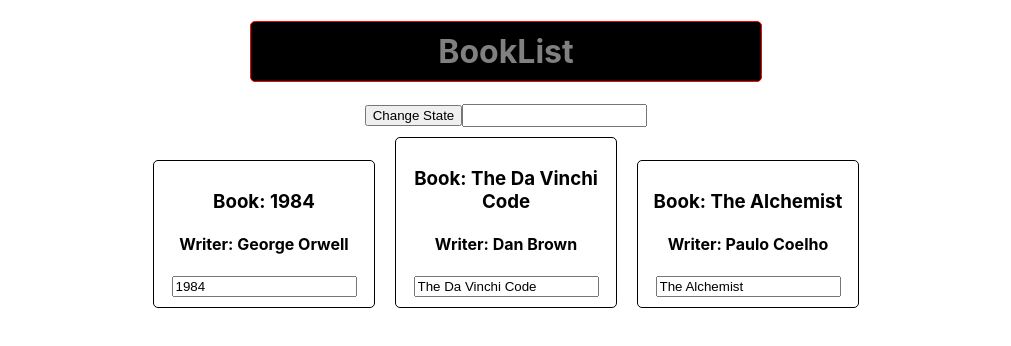
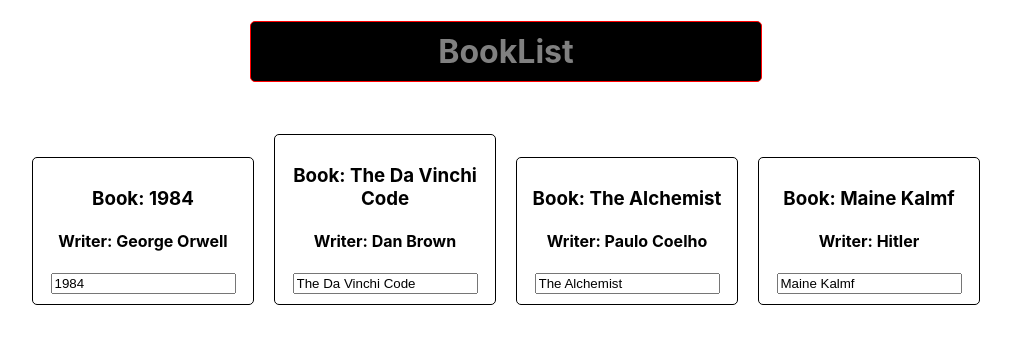
Before and after one commit to 19mddil/ReactJs, a React (Create React App) app in the folder hello-world/: page / in a window 1280 px wide. Shown: the top 346 px of the page, without its empty margins (134-1145 px from the left). Built offline with nearby package versions, Linux system fonts and the light colour scheme; the HTML template or start-up script is replaced by a standard one.

Commit message:
flexible componects using listing

```diff
--- a/hello-world/src/App.js
+++ b/hello-world/src/App.js
@@ -18,29 +18,32 @@
 class App extends Component {
   state = {
     books: [
-      { bookName: "1984", writer: "George Orwell" },
-      { bookName: "The Da Vinchi Code", writer: "Dan Brown" },
-      { bookName: "The Alchemist", writer: "Paulo Coelho" }
+      { id: 1, bookName: "1984", writer: "George Orwell" },
+      { id: 2, bookName: "The Da Vinchi Code", writer: "Dan Brown" },
+      { id: 3, bookName: "The Alchemist", writer: "Paulo Coelho" },
+      { id: 4, bookName: "Maine Kalmf", writer: "Hitler" },
     ]
   }
 
-  changeBookState = bookName => {
+  changeWithInputState = (event, index) => {
+    const book = {
+      ...this.state.books[index]
+    }
+    book.bookName = event.target.value;
+    const books = [...this.state.books];
+    books[index] = book;
     this.setState({
-      books: [
-        { bookName: bookName, writer: "George Orwell" },
-        { bookName: "The Da Vinchi Code", writer: "Dan Brown" },
-        { bookName: "Metamorphosis", writer: "Frans Kafka" }
-      ]
+      books: books
     });
   }
 
-  changeWithInputState = event => {
+  deleteBook = index => {
+    // const books = this.state.books.slice();
+    // const books = this.state.books.map(item => item);
+    const books = [...this.state.books]
+    books.splice(index, 1);
     this.setState({
-      books: [
-        { bookName: event.target.value, writer: "George Orwell" },
-        { bookName: "The Da Vinchi Code", writer: "Dan Brown" },
-        { bookName: "Metamorphosis", writer: "Frans Kafka" }
-      ]
+      books: books,
     });
   }
 
@@ -55,29 +58,28 @@
       marginLeft: "30%",
       marginRight: "30%",
     };
-    const style2 = {
-      padding: "2px",
-    };
+
+
+    const books = this.state.books.map((book, index) => {
+      console.log(book.bookName);
+      return (
+        <Book
+          key={book.id}
+          bookName={book.bookName}
+          writer={book.writer}
+          delete={this.deleteBook.bind(this, index)}
+          changeWithInputState={event => this.changeWithInputState(event, index)}
+        />
+      );
+    })
+
     return (
       <div className="App">
         <h1 style={style}>BookList</h1>
-        <button onClick={() => this.changeBookState("Arrow Function")} >Change State</button>
-        <input style={style2} type="text" onChange={this.changeWithInputState} />
         <br />
-        <Book
-          bookName={this.state.books[0].bookName}
-          writer={this.state.books[0].writer}
-          changeWithInputState={this.changeWithInputState}
-        />
-        <Book
-          bookName={this.state.books[1].bookName}
-          writer={this.state.books[1].writer}
-        />
-        <Book
-          bookName={this.state.books[2].bookName}
-          writer={this.state.books[2].writer}
-          change={this.changeBookState.bind(this, "Non-Arrow Function")}
-        />
+
+        {books}
+
       </div>
     );
   }
--- a/hello-world/src/components/Book.js
+++ b/hello-world/src/components/Book.js
@@ -3,7 +3,7 @@
 const Book = props => {
     return (
         <div className='Book'>
-            <h3 onClick={props.change}>Book: {props.bookName}</h3>
+            <h3 onClick={props.delete}>Book: {props.bookName}</h3>
             <h4>Writer: {props.writer}</h4>
             <input type="text" onChange={props.changeWithInputState} value={props.bookName} />
         </div>
```
